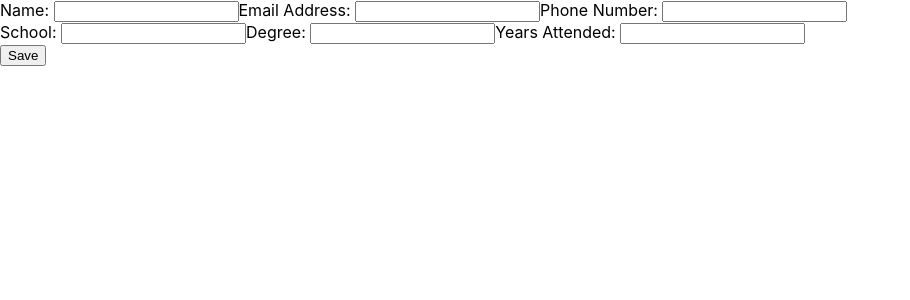
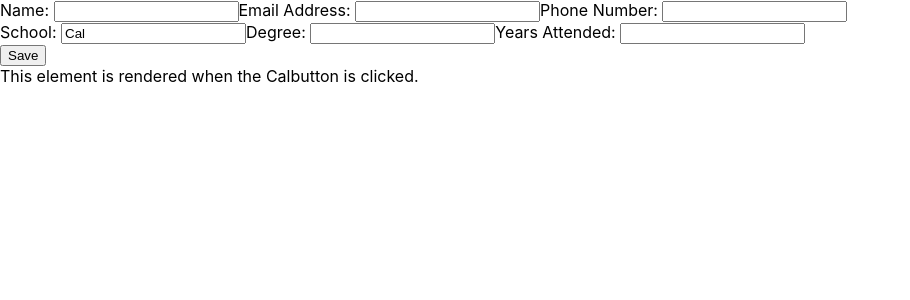
Before and after one commit to bobbychicano/cv-react-project, a React (Create React App) app: page / in a window 1280 px wide. Both pictures are taken after typing "Sample", "name@example.com", "5551234", "Sample", "Sample", "Sample" into the empty fields and a click on the button "Save". Shown: the top 300 px of the page, without its empty margins (0-910 px from the left). Built offline with nearby package versions, Linux system fonts and the light colour scheme.

Commit message:
Add logic for conditional rendering

```diff
--- a/src/App.js
+++ b/src/App.js
@@ -45,7 +45,7 @@ class App extends Component {
     this.setState({
       showResume: true,
       introduction: { fullName: "", emailAddress: "", phoneNumber: "" },
-      education: { school: "", degree: "", years: "" },
+      education: { school: "Cal", degree: "", years: "" },
       experience: { employer: "" },
     });
   };
@@ -66,9 +66,12 @@ class App extends Component {
           Save
         </button>
         {/* A component that holds all the JSX to display the "saved" data as HTML */}
-        {/* if(this.state.showResume) {
-           <div>This element is rendered when the save button is clicked.</div>;
-        } */}
+        {this.state.showResume && (
+          <div>
+            This element is rendered when the {this.state.education.school}
+            button is clicked.
+          </div>
+        )}
       </div>
     );
   }
```
